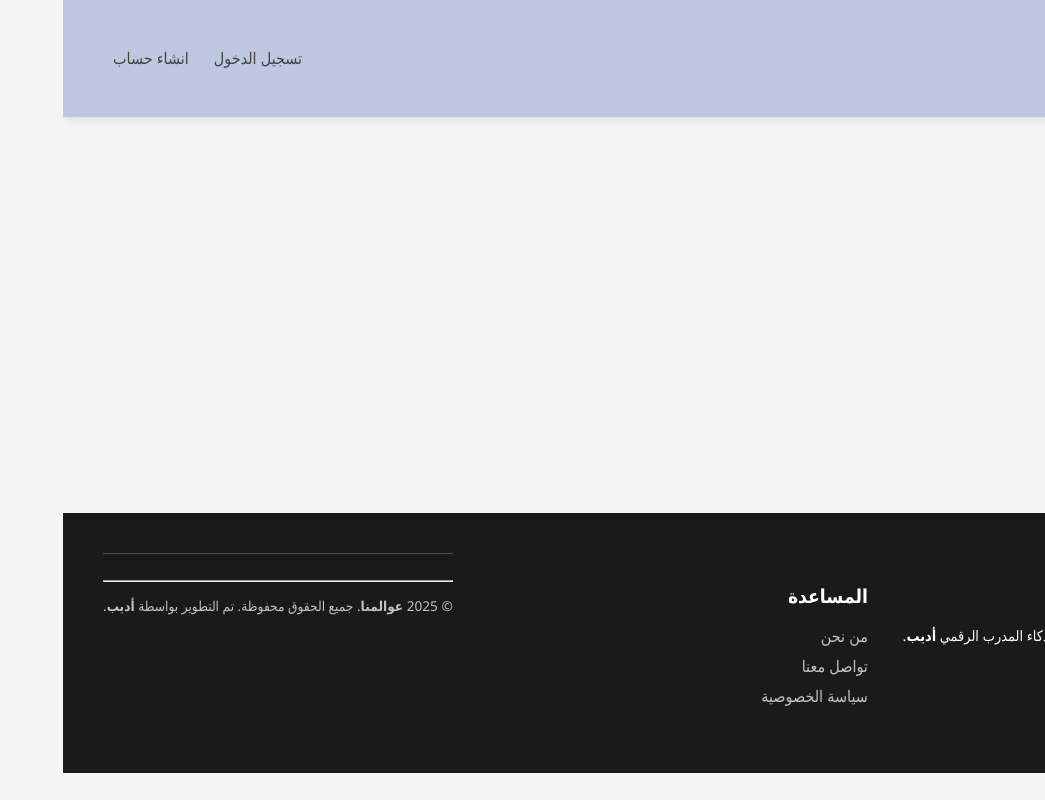
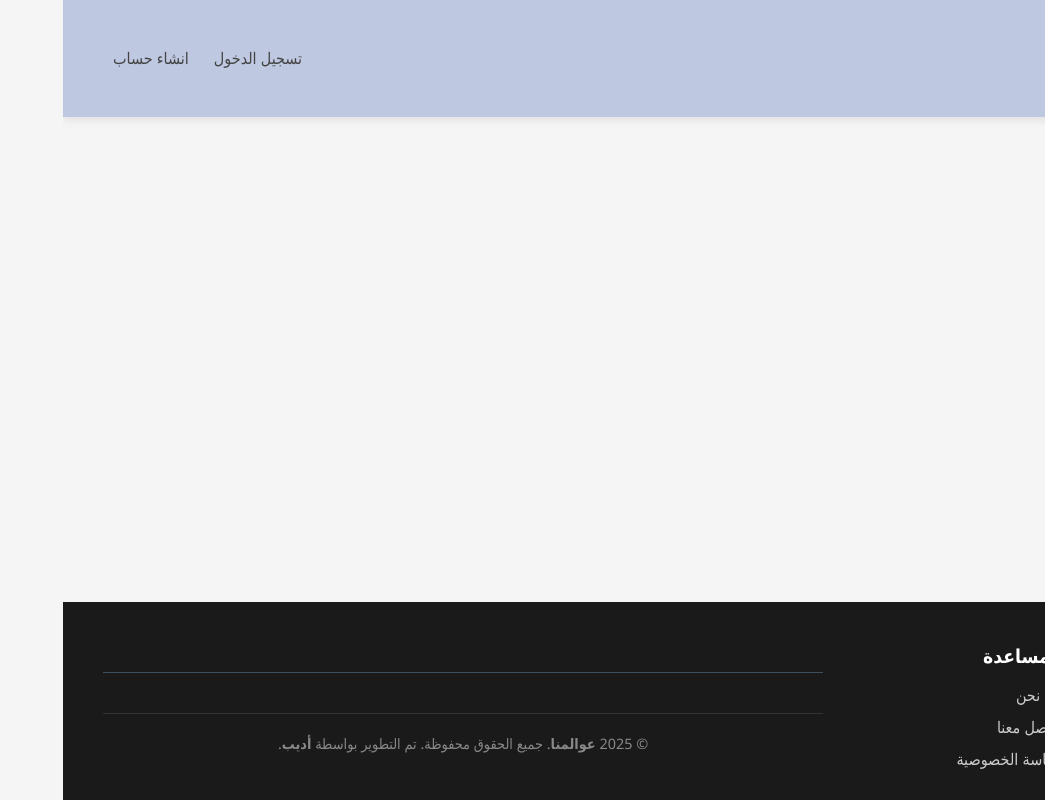
Before and after one commit to osama-alhudhaif/website, a React (Vite) app in the folder frontend/: page /register in a window 1280 px wide. Shown: the whole page, without its empty margins (235-1280 px from the left). Built offline with nearby package versions, Linux system fonts and the light colour scheme.

Commit message:
بعض لباغديلات

```diff
--- a/frontend/src/App.css
+++ b/frontend/src/App.css
@@ -104,3 +104,21 @@ body {
     font-size: 0.85rem;
     color: #bdc3c7;
 }
+
+html,
+body,
+#root {
+    height: 100%;
+    margin: 0;
+    padding: 0;
+}
+
+.app-wrapper {
+    min-height: 100vh;
+    display: flex;
+    flex-direction: column;
+}
+
+.main-content {
+    flex: 1;
+}
--- a/frontend/src/App.tsx
+++ b/frontend/src/App.tsx
@@ -7,8 +7,7 @@ import Register from './pages/register';
 import About from './constants/about';
 
 const App = () => (
-  <>
-
+  <div className="app-wrapper">
     <Header />
     <div className="app-container">
       <Routes>
@@ -18,7 +17,7 @@ const App = () => (
       </Routes>
     </div>
     <Footer />
-  </>
+  </div>
 );
 
 export default App;
--- a/frontend/src/constants/Footer.css
+++ b/frontend/src/constants/Footer.css
@@ -1,39 +1,95 @@
 .Footer {
     background-color: #1a1a1a;
     color: #ffffff;
-  padding: 40px 20px;
+    padding: 40px 20px 20px;
     direction: rtl;
+    margin-top: auto;
 }
 
 .Footer-Content {
     display: flex;
-  flex-direction: row; /* هذا يضمن الصف الأفقي */
-  justify-content: space-around; /* توزيع متساوٍ للأقسام */
+    flex-direction: row;
+    justify-content: space-around;
     align-items: flex-start;
     max-width: 1200px;
     margin: 0 auto;
+    gap: 40px;
 }
 
 .Footer-Section {
-  flex: 1; /* يجعل كل قسم يأخذ مساحة متساوية */
-  min-width: 200px; /* يمنع القسم من أن يصبح نحيفاً جداً */
-  margin: 10px;
+    flex: 1;
+    min-width: 200px;
+}
+
+.Footer-Title {
+    margin-top: 0;
+    margin-bottom: 15px;
+    font-size: 1.3rem;
+    font-weight: bold;
+    color: #ffffff;
+}
+
+.Footer-Description {
+    line-height: 1.6;
+    color: #cccccc;
+    margin: 0;
+}
+
+.product-name {
+    color: #4a9eff;
+    font-weight: 600;
 }
 
 .Footer-Links {
     list-style: none;
     padding: 0;
+    margin: 0;
 }
 
 .Footer-Links li {
-  margin-bottom: 8px;
+    margin-bottom: 10px;
 }
 
-/* للجوال: تحويل الصف الأفقي إلى عمودي */
+.Footer-Links a {
+    color: #cccccc;
+    text-decoration: none;
+    transition: color 0.3s ease;
+    font-size: 1rem;
+}
+
+.Footer-Links a:hover {
+    color: #4a9eff;
+}
+
+.Footer-Bottom {
+    width: 100%;
+    margin-top: 30px;
+}
+
+.Footer-Divider {
+    border: none;
+    border-top: 1px solid #333333;
+    margin: 20px 0;
+}
+
+.Rights {
+    text-align: center;
+    color: #888888;
+    font-size: 0.9rem;
+    margin: 0;
+}
+
 @media (max-width: 768px) {
     .Footer-Content {
         flex-direction: column;
         align-items: center;
         text-align: center;
+        gap: 30px;
+    }
+    .Footer-Section {
+        width: 100%;
+    }
+    .Footer-Description {
+        font-size: 0.95rem;
     }
 }
--- a/frontend/src/constants/Header.tsx
+++ b/frontend/src/constants/Header.tsx
@@ -19,7 +19,6 @@ const Header = () => {
         </div>
       </header>
       <div className="Header-Content">
-        <p>مرحبا بك في عوالمنا</p>
       </div>
 
       <main className="Content-Area">
--- a/frontend/src/page.tsx
+++ /dev/null
@@ -1,14 +0,0 @@
-const pages = () => {
-    return (
-        <>
-            <link rel="stylesheet" href="frontend/src/constants/about.css" />
-            <link rel="stylesheet" href="frontend/src/constants/Footer.css" />
-            <link rel="stylesheet" href="frontend/src/constants/Header.css" />
-            <link rel="stylesheet" href="frontend/src/pages/login.css" />
-            <link rel="stylesheet" href="frontend/src/pages/register.css" />
-            <link rel="stylesheet" href="frontend/src/App.css" />
-        </>
-    );
-}
-
-export default pages;
```
Also changed, not shown: 1 other file (tests, documents, lock files or other folders). Lines whose indentation alone changed are shown as unchanged.
